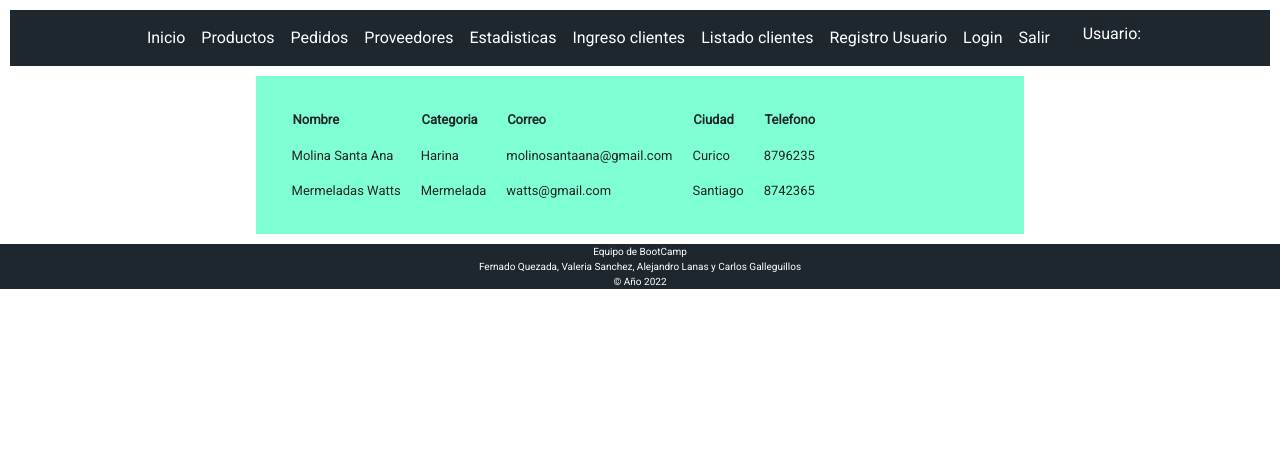
After one commit to valesc1971/ProyectoGrupal_TeLoVendo, a Django app: page /proveedores/ in a window 1280 px wide. The commit adds this page. Shown: the top 474 px of the page. Run offline with Django 3.2, Linux system fonts and the light colour scheme; data comes from the database, SQL or seed files in the repository; both versions use the stored data as it was after the commit.

Commit message:
cambios 03/05

```diff
--- a/aplicacion1/admin.py
+++ b/aplicacion1/admin.py
@@ -1,8 +1,9 @@
 from django.contrib import admin
-from .models import Cliente, Pedido, Producto
+from .models import Cliente, Pedido, Producto, Proveedor
 
 # Register your models here.
 
 admin.site.register(Cliente)
 admin.site.register(Pedido)
 admin.site.register(Producto)
+admin.site.register(Proveedor)
--- a/aplicacion1/models.py
+++ b/aplicacion1/models.py
@@ -24,3 +24,10 @@ class Producto(models.Model):
     detalle=models.CharField(max_length=50)
     cantidad=models.CharField(max_length=50)
     proveedor=models.CharField(max_length=50)
+
+class Proveedor(models.Model):
+    nombre=models.CharField(max_length=50)
+    categoria=models.CharField(max_length=50)
+    correo=models.EmailField(max_length=100)
+    ciudad=models.CharField(max_length=50)
+    telefono=models.CharField(max_length=15)
--- a/aplicacion1/static/aplicacion1/style.css
+++ b/aplicacion1/static/aplicacion1/style.css
@@ -12,9 +12,11 @@ body {
 
   text-align: center;
   background-color: aquamarine;
-  margin-left: 30%;
-  margin-right: 30%;
+  margin-left: 20%;
+  margin-right: 20%;
   padding: 2%;
+  justify-content: center;
+
 
 }
 
@@ -30,6 +32,9 @@ body {
   text-align: left;
   }
 
+tbody, td, tfoot, th, thead, tr {
+  padding: 10px;
+}
 
 #inicio{
 background-color: rgba(30, 39, 46,1.0);
--- a/aplicacion1/templates/aplicacion1/layout.html
+++ b/aplicacion1/templates/aplicacion1/layout.html
@@ -27,6 +27,10 @@
 				<li class="nav-item">
 					<a class="nav-link" href="{% url 'contacto' %}" id="form-contact">Pedidos</a>
 				</li>
+				<li class="nav-item">
+					<a class="nav-link" href="{% url 'proveedores' %}" id="form-contact">Proveedores</a>
+				</li>
+
         		<li class="nav-item">
 					<a class="nav-link" href="{% url 'estadisticas' %}" id="form-contact">Estadisticas</a>
 				</li>
--- /dev/null
+++ b/aplicacion1/templates/aplicacion1/proveedores.html
@@ -0,0 +1,28 @@
+{% extends 'aplicacion1/layout.html' %}
+
+{% block content%}
+
+<div id='tabla'>
+
+  <table>
+    <tr>
+      <th>Nombre</th>
+      <th>Categoria</th>
+      <th>Correo</th>
+      <th>Ciudad</th>
+      <th>Telefono</th>
+    </tr>
+    {% for prov in data %}
+    <tr>
+      <td>{{prov.nombre}}</td>
+      <td>{{prov.categoria}}</td>
+      <td>{{prov.correo}}</td>
+      <td>{{prov.ciudad}}</td>
+      <td>{{prov.telefono}}</td>
+    </tr>
+    {% endfor %}
+  </table>
+
+</div>
+
+{% endblock %}
--- a/aplicacion1/urls.py
+++ b/aplicacion1/urls.py
@@ -12,4 +12,5 @@ urlpatterns = [
     path('bienvenido/', views.bienvenido, name='bienvenido'),
     path('salir/', views.salir, name='salir'),
     path('register/', views.register, name='register'),
+    path('proveedores/', views.proveedores, name='proveedores'),
 ]
--- a/aplicacion1/views.py
+++ b/aplicacion1/views.py
@@ -1,5 +1,5 @@
 from django.shortcuts import redirect, render
-from .models import Cliente
+from .models import Cliente, Proveedor
 from .forms import RegistroClienteForm, LoginForm, UserRegisterForm
 from django.contrib.auth.models import User
 from django.contrib.auth import authenticate, login as auth_login, logout
@@ -97,3 +97,8 @@ def register(request):
         form = UserRegisterForm()
     context = {'form':form}
     return render(request, 'aplicacion1/register.html', context)
+
+
+def proveedores(request):
+    proveedor=Proveedor.objects.all()
+    return render (request, 'aplicacion1/proveedores.html', {"data":proveedor})
```
Also changed, not shown: aplicacion1/migrations/0003_proveedor.py (added), db.sqlite3, 2 other files.
